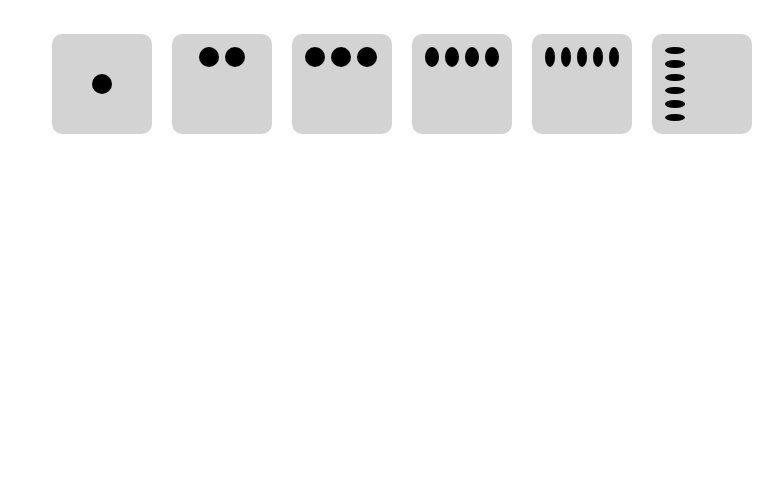
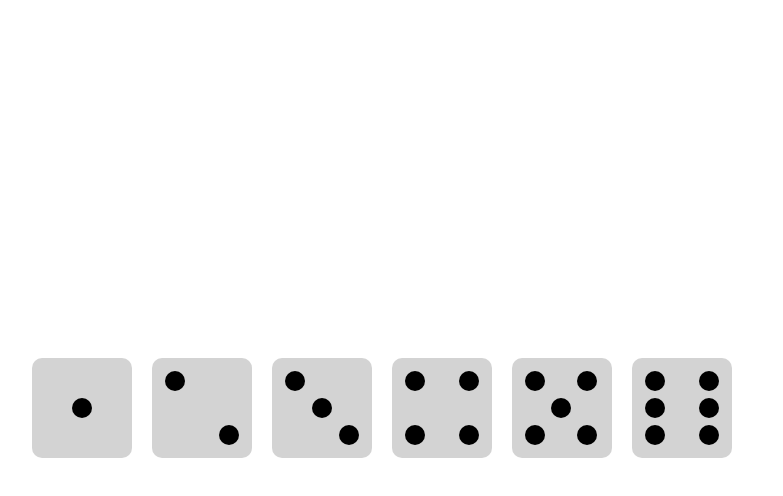
Before and after one commit to denypanko/cube, a plain HTML site: page index.html in a window 1280 px wide. Shown: the whole page, without its empty margins (258-1041 px from the left). Drawn offline with Linux system fonts and the light colour scheme.

Commit message:
add six cubes

```diff
--- a/index.html
+++ b/index.html
@@ -8,40 +8,50 @@
     <link rel="stylesheet" href="style.css">
 </head>
 <body>
-    <ul>
-        <li class="first-cube"><a href=""></a>
-        <div></div>
-        </li>
-        <li class="second-cube"><a href=""></a>
-            <div></div>
-            <div></div>
-        </li>
-        <li class="third-cube"><a href=""></a>
-            <div></div>
-            <div></div>
-            <div></div>
-        </li>
-        <li class="four-cube"><a href=""></a>
-            <div></div>
-            <div></div>
-            <div></div>
-            <div></div>
-        </li>
-        <li class="five-cube"><a href=""></a>
-            <div></div>
-            <div></div>
-            <div></div>
-            <div></div>
-            <div></div>
-        </li>
-        <li class="six-cube"><a href=""></a>
-            <div class="left"></div>
-            <div class="left"></div>
-            <div class="left"></div>
-            <div class="right"></div>
-            <div class="right"></div>
-            <div class="right"></div>
-        </li>
-    </ul>
+    <div class="square-1">
+        <div class="circle"></div>
+    </div>
+    <div class="square-2">
+        <div class="circle"></div>
+        <div class="circle end"></div>
+    </div>
+    <div class="square-3">
+        <div class="circle"></div>
+        <div class="circle center"></div>
+        <div class="circle end"></div>
+    </div>
+    <div class="square-4">
+        <div class="col">
+            <div class="circle"></div>
+            <div class="circle"></div>
+        </div>
+        <div class="col">
+            <div class="circle"></div>
+            <div class="circle"></div>
+        </div>
+    </div>
+    <div class="square-5">
+        <div class="col">
+            <div class="circle"></div>
+            <div class="circle"></div>
+        </div>
+        <div class="circle center"></div>
+        <div class="col">
+            <div class="circle"></div>
+            <div class="circle"></div>
+        </div>
+    </div>
+    <div class="square-6">
+        <div class="col">
+            <div class="circle"></div>
+            <div class="circle"></div>
+            <div class="circle"></div>
+        </div>
+        <div class="col">
+            <div class="circle"></div>
+            <div class="circle"></div>
+            <div class="circle"></div>
+        </div>
+    </div>
 </body>
 </html>
--- a/style.css
+++ b/style.css
@@ -1,71 +1,50 @@
 * {
     box-sizing: border-box;
-    list-style: none;
 }
 
 body {
     display: flex;
     justify-content: center;
     align-items: center;
+    height: 100vh;
 }
 
-ul {
+[class*="square"] {
+    width: 100px;
+    height: 100px;
+    border-radius: 10px;
+    background-color: lightgray;
+    margin: 10px;
+    padding: 10px;
     display: flex;
-    align-items: center;
 }
 
-ul li {
-    width: 100px;
-    height: 100px;
-    padding: 10px;
-    background-color: lightgray;
-    margin: 10px;
-    border-radius: 10%;
+.circle {
+    width: 20px;
+    height: 20px;
+    border-radius: 50%;
+    background-color: black;
+    margin: 3px;
 }
 
-div {
-    width: 20px;
-    height: 20px;
-    background-color: black;
-    margin: 3px;
-    border-radius: 50%;
-}
-
-.first-cube {
-    display: flex;
+.square-1 {
     justify-content: center;
     align-items: center;
 }
-
-.second-cube {
-    display: flex;
-    justify-content: center;
+.square-2, .square-3, .square-4, .square-6{
+    justify-content: space-between;
 }
 
-.third-cube {
-    display: flex;
+.end {
+    align-self: flex-end;
 }
 
-.four-cube {
-    display: flex;
+.center {
+    align-self: center;
 }
 
-.five-cube {
-    display: flex;
-}
-
-.six-cube {
+.col {
     display: flex;
     flex-direction: column;
-    justify-content: space-around;
+    justify-content: space-between;
 }
-
-.six-cube .left {
-    display: flex;
-    align-items: flex-start;
-}
-
-.six-cube .right {
-    display: flex;
-    align-items: flex-end;
-}
```
